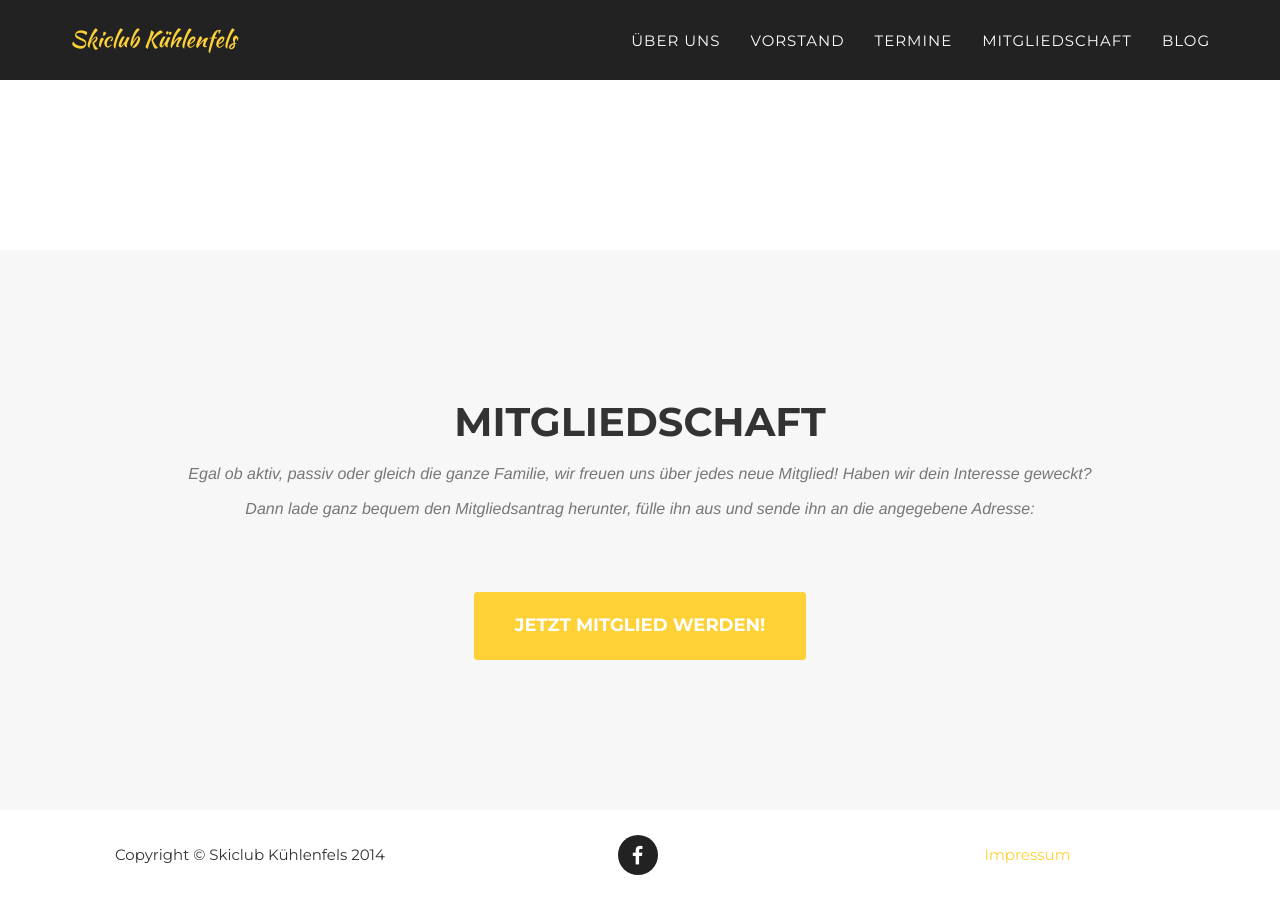
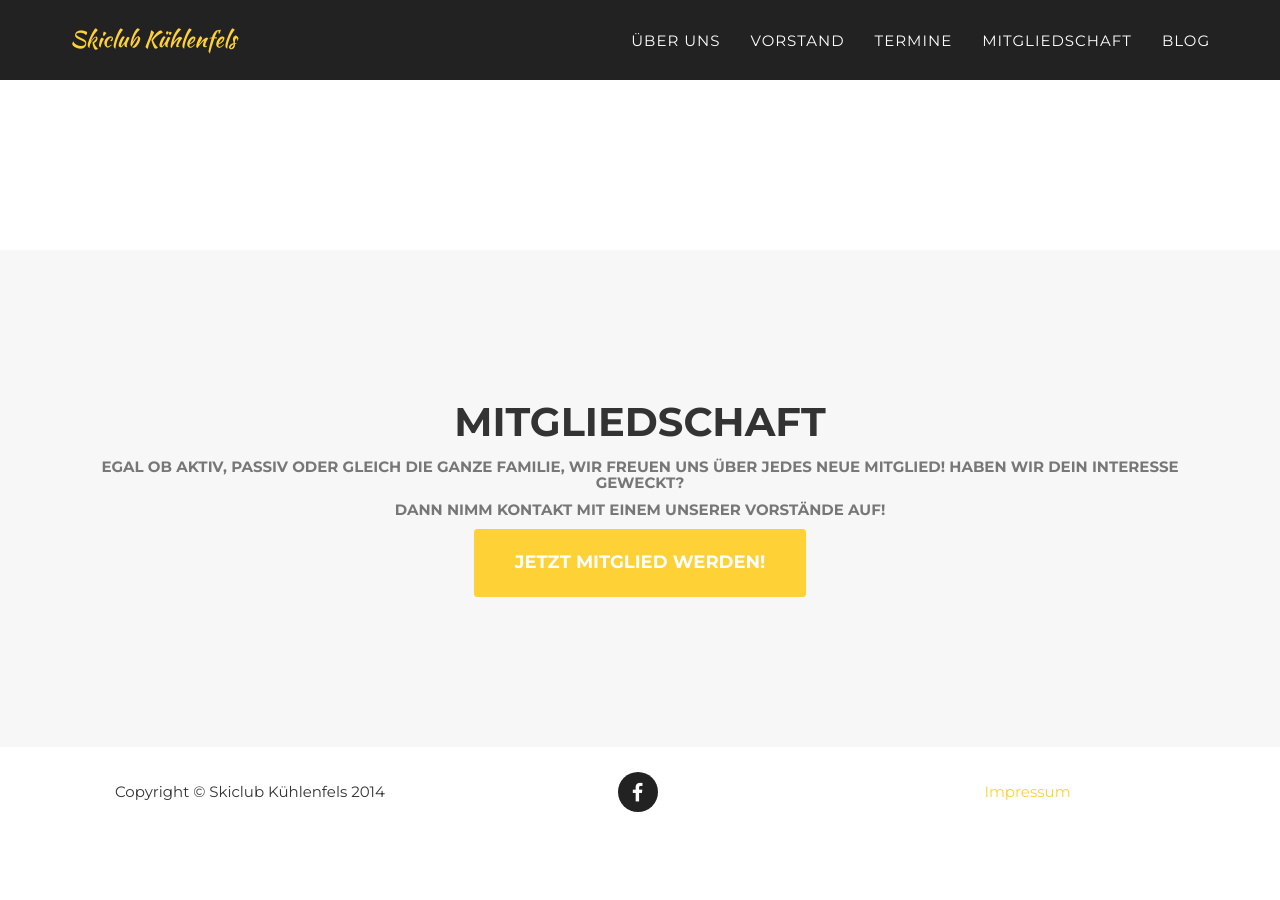
Before and after one commit to ChrisBr/skiclub, a Jekyll site: the page built from index.html, in a window 1280 px wide and 900 px high, scrolled down 3114 px. Built offline with Jekyll 4.4.1, drawn with Linux system fonts in a browser that asks for light colours; some web fonts are replaced; after the commit the page ends 3951 px from its top, so only the background shows below that.

Commit message:
Update membership partial

```diff
--- a/_includes/membership.html
+++ b/_includes/membership.html
@@ -4,13 +4,17 @@
         <div class="row">
             <div class="col-lg-12 text-center">
                 <h2 class="section-heading">Mitgliedschaft</h2>
-                <h3 class="section-subheading text-muted">
-		  <div>Egal ob aktiv, passiv oder gleich die ganze Familie, wir freuen uns über jedes neue Mitglied!
-		  Haben wir dein Interesse geweckt?</div>
-		  <br>
-		  <div>Dann lade ganz bequem den Mitgliedsantrag herunter, fülle ihn aus und sende ihn an die angegebene Adresse:<div>
-		</h3>
-                <a href="/#membership" class="page-scroll btn btn-xl">Jetzt Mitglied werden!</a>
+                <h5 class="section-subheading text-muted">
+		            Egal ob aktiv, passiv oder gleich die ganze Familie, wir freuen uns über jedes neue Mitglied!
+		            Haben wir dein Interesse geweckt?
+		        </h5>
+                <h5 class="section-subheading text-muted">
+                    Dann nimm Kontakt mit einem unserer Vorstände auf!
+                </h5>
+                <script type="text/javascript">
+                    document.write("<n uers=\"znvygb:{{ site.people.first.email_rot13 }}\" ery=\"absbyybj\"pynff=\"cntr-fpebyy oga oga-ky\">Wrgmg Zvgtyvrq jreqra!</n>".replace(/[a-zA-Z]/g,
+                            function(c){return String.fromCharCode((c<="Z"?90:122)>=(c=c.charCodeAt(0)+13)?c:c-26);}));
+                </script>
             </div>
         </div>
     </div>
```
